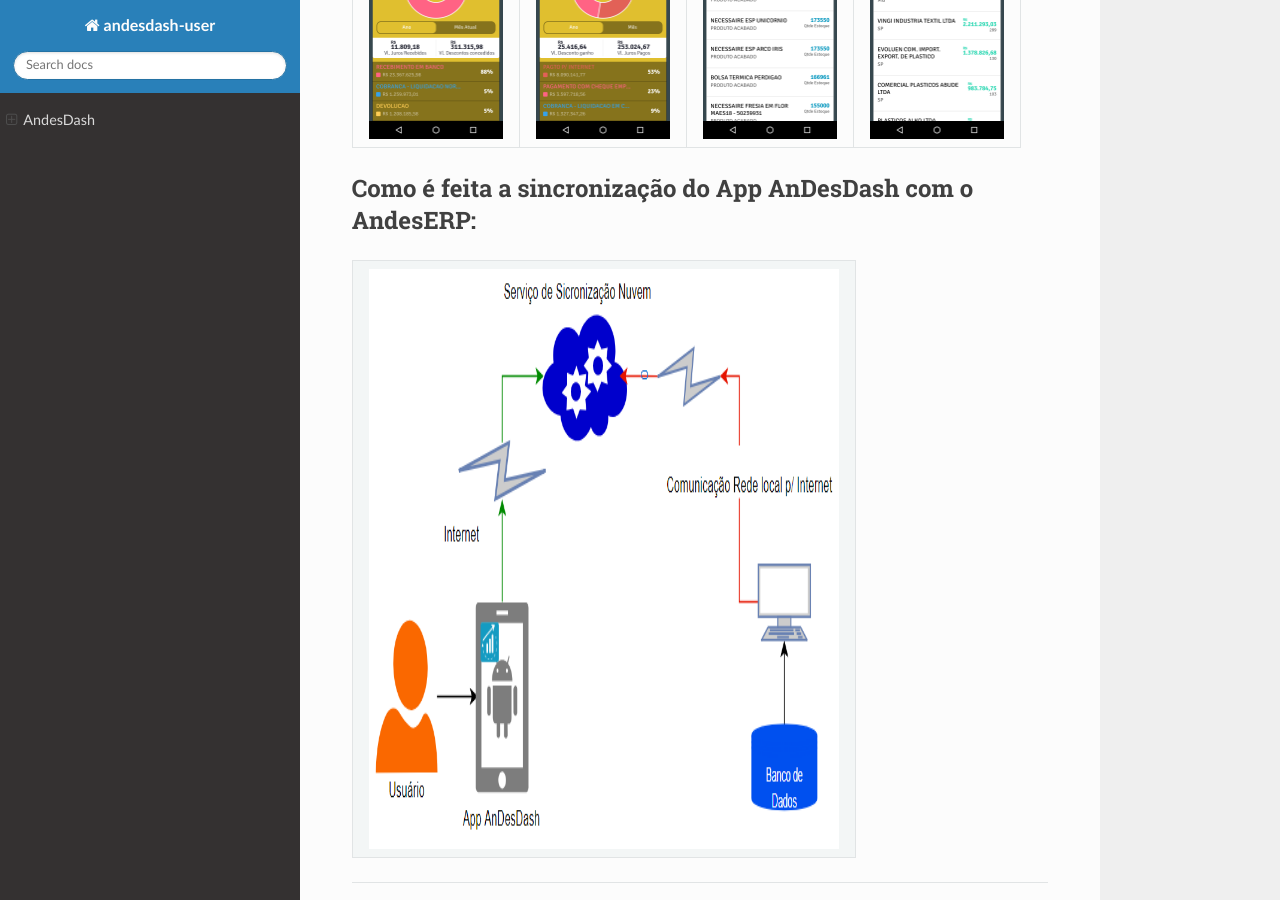
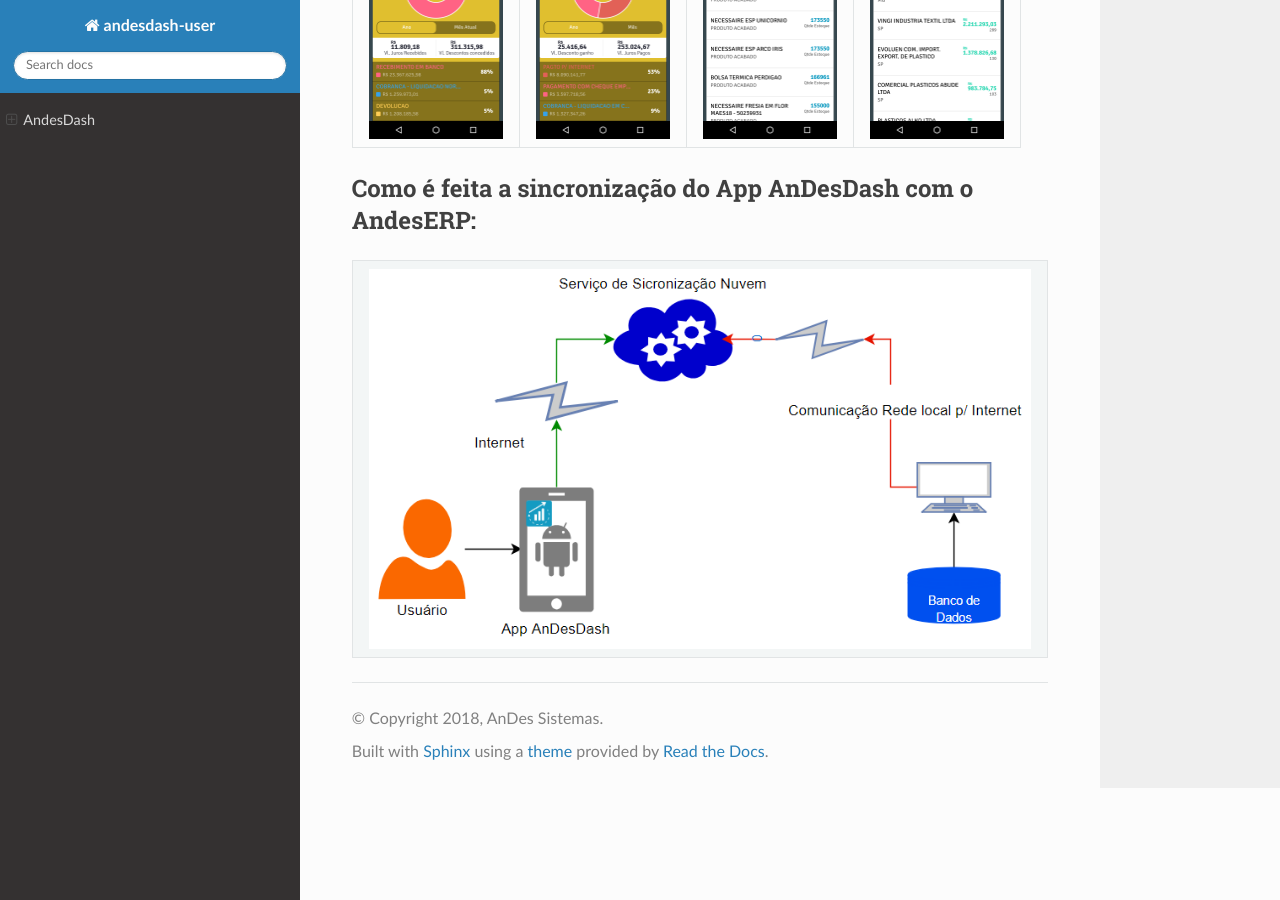
Before and after one commit to Leohenfresil/AnDesDash, a Sphinx documentation site: the page built from docs/index.rst, in a window 1280 px wide and 900 px high, scrolled down 5327 px. Built offline with Sphinx 7.4.7 and the Read the Docs theme 2.0.0, drawn with Linux system fonts in a browser that asks for light colours.

Commit message:
Update index.rst

```diff
--- a/docs/index.rst
+++ b/docs/index.rst
@@ -228,5 +228,5 @@
    :width: 134 px
 
 .. |IMG28| image:: static/sync_AnDesDash.png
-   :height: 580 px
-   :width: 470 px
+   :height: 380 px
+   :width: 690 px
```
